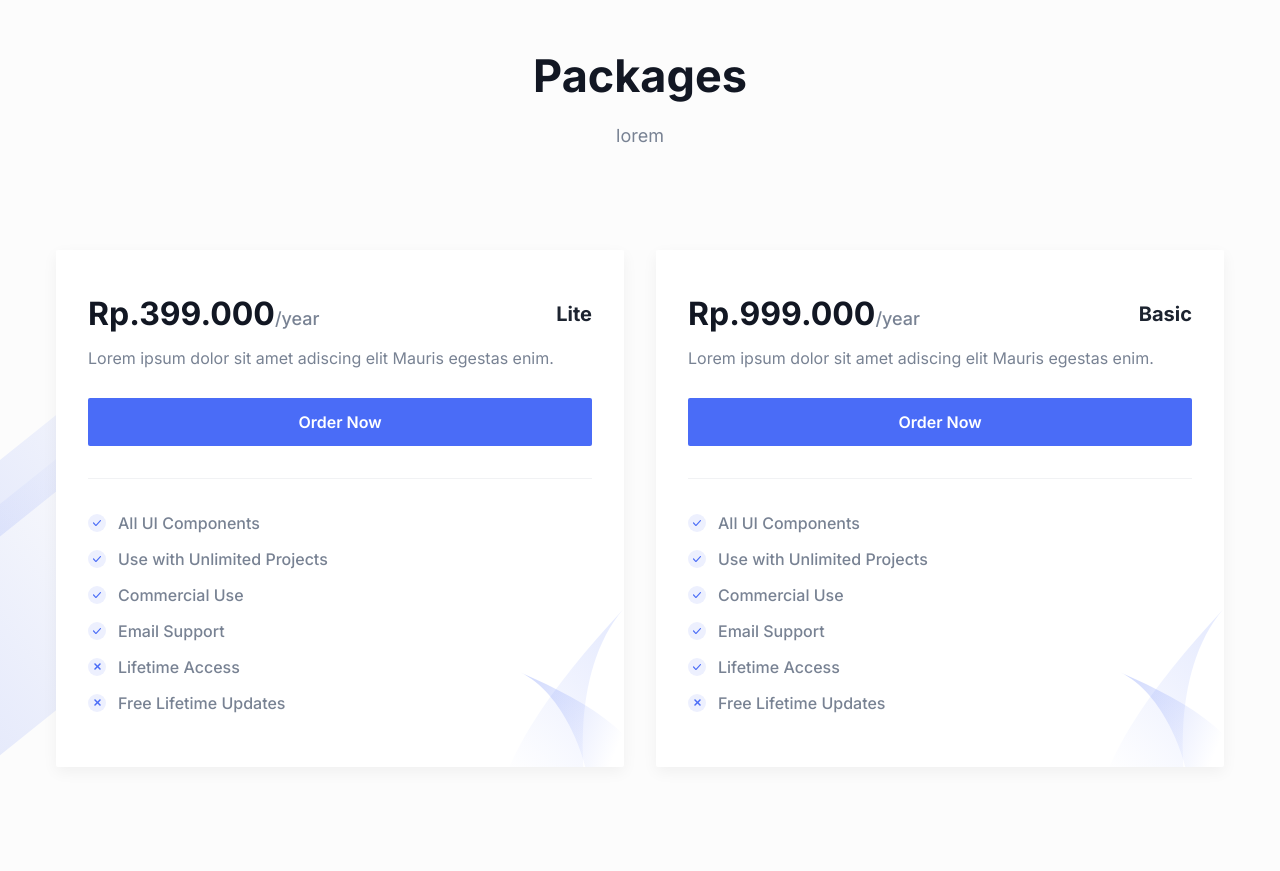
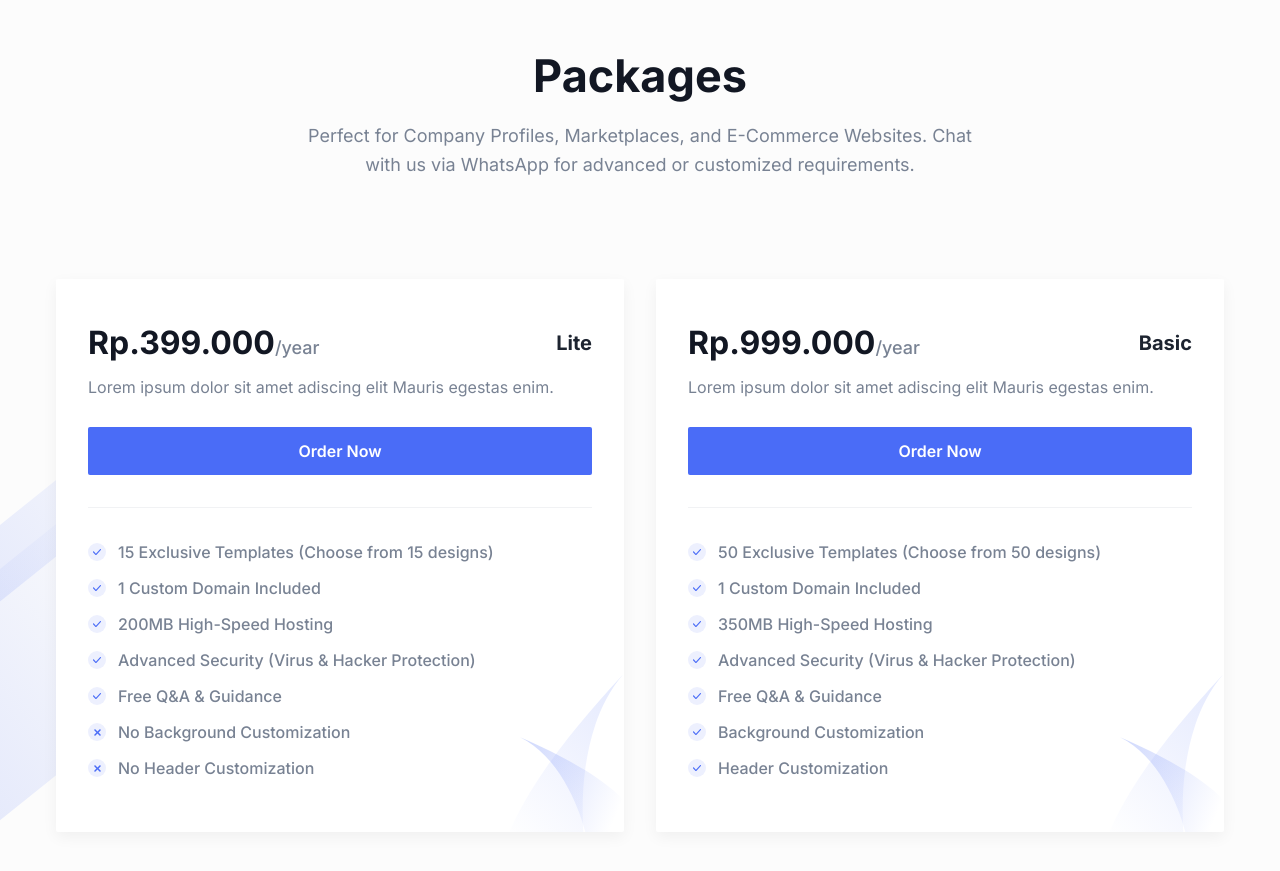
Before and after one commit to LessZxD/CompaProf, a Next.js app: page / in a window 1280 px wide. Shown: the part 3340-4211 px from the top of the page. Built offline with nearby package versions, Linux system fonts and the light colour scheme.

Commit message:
changes on pricing content

```diff
--- a/src/components/Pricing/index.tsx
+++ b/src/components/Pricing/index.tsx
@@ -13,7 +13,12 @@ const Pricing = () => {
       className="flex-between relative z-10 py-16 md:py-20 lg:py-28"
     >
       <div className="container">
-        <SectionTitle title="Packages" paragraph="lorem" center width="665px" />
+        <SectionTitle
+          title="Packages"
+          paragraph="Perfect for Company Profiles, Marketplaces, and E-Commerce Websites.&nbsp;Chat with us via WhatsApp for advanced or customized requirements."
+          center
+          width="665px"
+        />
 
         {/* <div className="w-full">
           <div className="mb-8 flex justify-center md:mb-12 lg:mb-16">
@@ -62,12 +67,19 @@ const Pricing = () => {
             duration={isMonthly ? "mo" : "yr"}
             subtitle="Lorem ipsum dolor sit amet adiscing elit Mauris egestas enim."
           >
-            <OfferList text="All UI Components" status="active" />
-            <OfferList text="Use with Unlimited Projects" status="active" />
-            <OfferList text="Commercial Use" status="active" />
-            <OfferList text="Email Support" status="active" />
-            <OfferList text="Lifetime Access" status="inactive" />
-            <OfferList text="Free Lifetime Updates" status="inactive" />
+            <OfferList
+              text="15 Exclusive Templates (Choose from 15 designs)"
+              status="active"
+            />
+            <OfferList text="1 Custom Domain Included" status="active" />
+            <OfferList text="200MB High-Speed Hosting" status="active" />
+            <OfferList
+              text="Advanced Security (Virus & Hacker Protection)"
+              status="active"
+            />
+            <OfferList text="Free Q&A & Guidance" status="active" />
+            <OfferList text="No Background Customization" status="inactive" />
+            <OfferList text="No Header Customization" status="inactive" />
           </PricingBox>
           <PricingBox
             packageName="Basic"
@@ -75,12 +87,19 @@ const Pricing = () => {
             duration={isMonthly ? "mo" : "yr"}
             subtitle="Lorem ipsum dolor sit amet adiscing elit Mauris egestas enim."
           >
-            <OfferList text="All UI Components" status="active" />
-            <OfferList text="Use with Unlimited Projects" status="active" />
-            <OfferList text="Commercial Use" status="active" />
-            <OfferList text="Email Support" status="active" />
-            <OfferList text="Lifetime Access" status="active" />
-            <OfferList text="Free Lifetime Updates" status="inactive" />
+            <OfferList
+              text="50 Exclusive Templates (Choose from 50 designs)"
+              status="active"
+            />
+            <OfferList text="1 Custom Domain Included" status="active" />
+            <OfferList text="350MB High-Speed Hosting" status="active" />
+            <OfferList
+              text="Advanced Security (Virus & Hacker Protection)"
+              status="active"
+            />
+            <OfferList text="Free Q&A & Guidance" status="active" />
+            <OfferList text="Background Customization" status="active" />
+            <OfferList text="Header Customization" status="active" />
           </PricingBox>
         </div>
 
```
